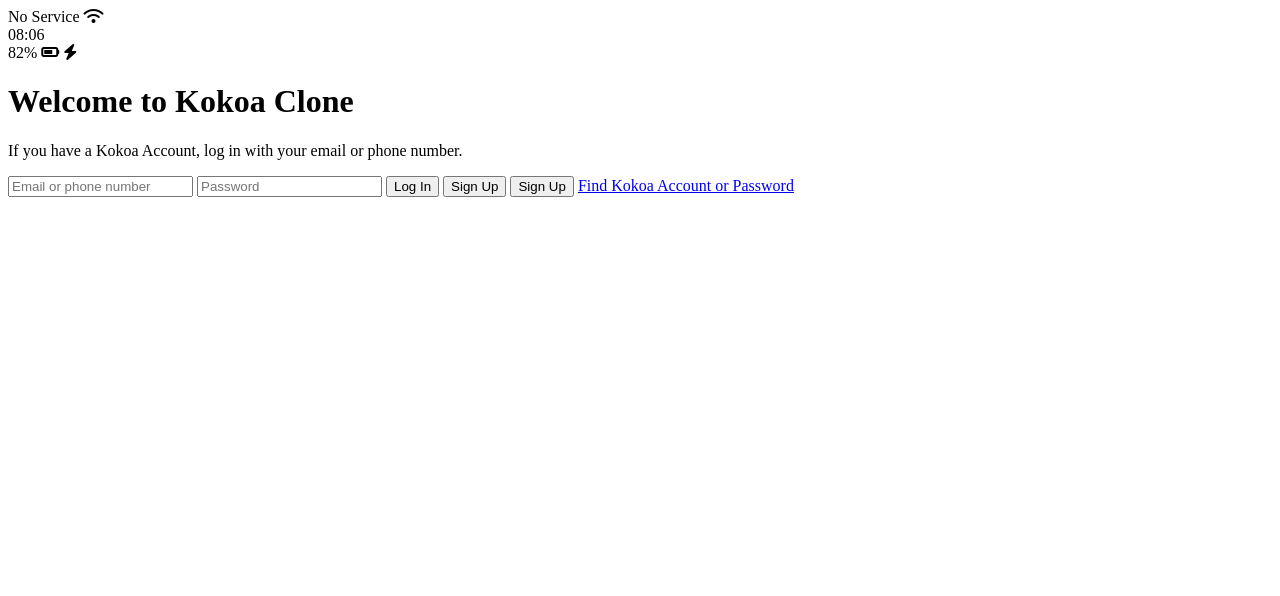
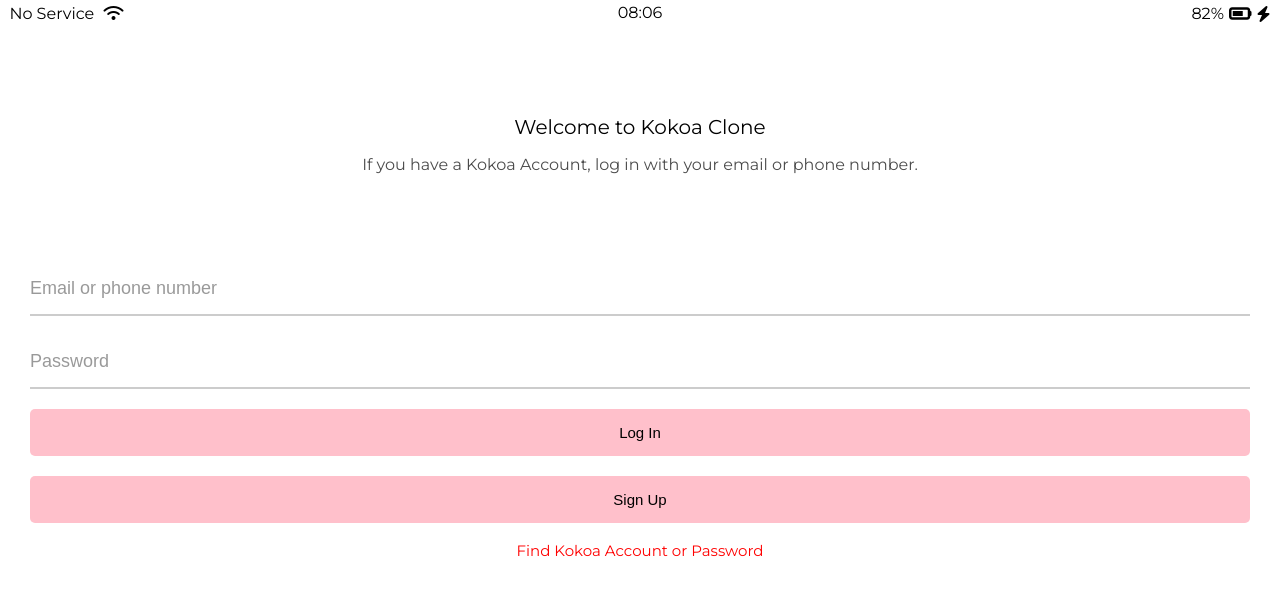
Before and after one commit to sikk806/kokoa-clone, a plain HTML site: page index.html in a window 1280 px wide. Drawn offline with Linux system fonts and the light colour scheme.

Commit message:
make login

```diff
--- /dev/null
+++ b/CSS/Components/status-bar.css
@@ -0,0 +1,28 @@
+.status-bar {
+  display: flex;
+  justify-content: center;
+  padding: 5px 3px;
+}
+
+.status-bar__column {
+  width: 33%;
+}
+
+.status-bar__column:first-child span {
+  margin-right: 5px;
+}
+
+.status-bar__column:nth-child(2) {
+  display: flex;
+  justify-content: center;
+}
+
+.status-bar__column:last-child {
+  display: flex;
+  justify-content: flex-end;
+  align-items: center;
+}
+
+.status-bar__column .fa-battery-three-quarters {
+  margin: 0px 5px;
+}
--- /dev/null
+++ b/CSS/reset.css
@@ -0,0 +1,132 @@
+/* http://meyerweb.com/eric/tools/css/reset/
+   v2.0 | 20110126
+   License: none (public domain)
+*/
+
+html,
+body,
+div,
+span,
+applet,
+object,
+iframe,
+h1,
+h2,
+h3,
+h4,
+h5,
+h6,
+p,
+blockquote,
+pre,
+a,
+abbr,
+acronym,
+address,
+big,
+cite,
+code,
+del,
+dfn,
+em,
+img,
+ins,
+kbd,
+q,
+s,
+samp,
+small,
+strike,
+strong,
+sub,
+sup,
+tt,
+var,
+b,
+u,
+i,
+center,
+dl,
+dt,
+dd,
+ol,
+ul,
+li,
+fieldset,
+form,
+label,
+legend,
+table,
+caption,
+tbody,
+tfoot,
+thead,
+tr,
+th,
+td,
+article,
+aside,
+canvas,
+details,
+embed,
+figure,
+figcaption,
+footer,
+header,
+hgroup,
+menu,
+nav,
+output,
+ruby,
+section,
+summary,
+time,
+mark,
+audio,
+video {
+  margin: 0;
+  padding: 0;
+  border: 0;
+  font-size: 100%;
+  font: inherit;
+  vertical-align: baseline;
+}
+/* HTML5 display-role reset for older browsers */
+article,
+aside,
+details,
+figcaption,
+figure,
+footer,
+header,
+hgroup,
+menu,
+nav,
+section {
+  display: block;
+}
+body {
+  line-height: 1;
+}
+ol,
+ul {
+  list-style: none;
+}
+blockquote,
+q {
+  quotes: none;
+}
+blockquote:before,
+blockquote:after,
+q:before,
+q:after {
+  content: "";
+  content: none;
+}
+table {
+  border-collapse: collapse;
+  border-spacing: 0;
+}
+input:focus {
+  outline: none;
+}
--- /dev/null
+++ b/CSS/screens/login.css
@@ -0,0 +1,39 @@
+#login-form {
+  display: flex;
+  flex-direction: column;
+  margin: 0px 30px;
+}
+
+#login-form input {
+  border: none;
+  font-size: 18px;
+  padding: 15px 0px;
+  margin-bottom: 20px;
+}
+
+#login-form input:not([type="submit"]) {
+  border-bottom: 2px solid rgba(0, 0, 0, 0.2);
+  transition: border-color 0.3s ease-in-out;
+}
+
+/* 박스 안의 문자들 */
+#login-form input::placeholder {
+  color: rgba(0, 0, 0, 0.4);
+}
+
+#login-form input:focus:not([type="submit"]) {
+  border-color: var(--yellow);
+}
+
+#login-form input[type="submit"] {
+  background-color: pink;
+  font-size: 15px;
+  border-radius: 5px;
+}
+
+#login-form a {
+  text-align: center;
+  text-decoration: none;
+  color: red;
+  font-size: 15px;
+}
--- /dev/null
+++ b/CSS/style.css
@@ -0,0 +1,29 @@
+@import url("https://fonts.googleapis.com/css2?family=Montserrat:wght@400;500;600&display=swap");
+@import "reset.css";
+@import "variables.css";
+
+@import "Components/status-bar.css";
+
+@import "screens/login.css";
+
+body {
+  font-family: "Montserrat", sans-serif;
+}
+
+.welcome-header {
+  margin: 90px 0px;
+  text-align: center;
+  display: flex;
+  flex-direction: column;
+  align-items: center;
+}
+
+.welcome-header__title {
+  margin-bottom: 20px;
+  font-size: 20px;
+}
+
+.welcome-header__text {
+  width: 60%;
+  opacity: 0.7;
+}
--- /dev/null
+++ b/CSS/variables.css
@@ -0,0 +1,3 @@
+:root {
+  --yellow: #fae100;
+}
--- a/index.html
+++ b/index.html
@@ -1,12 +1,13 @@
-<!DOCTYPE html>
+<!DOCTYPE html> <!-- '!' (Enter) -->
 <html lang="en">
 <head>
+    <link rel="stylesheet" href="css/style.css"> <!-- style:css -->
     <meta charset="UTF-8">
     <meta name="viewport" content="width=device-width, initial-scale=1.0">
     <title>Welcome to Kokoa Talk</title>
 </head>
 <body>
-    <div id="status-bar">
+    <div class="status-bar">
         <div class="status-bar__column">
             <span>No Service</span>
             <i class="fas fa-wifi"></i>
@@ -17,7 +18,7 @@
         </div>
         <div class="status-bar__column">
             <span>82%</span>
-            <i class="fas fa-battery-three-quarters"></i>
+            <i class="fas fa-battery-three-quarters fa-lg"></i>
             <i class="fas fa-bolt"></i>
         </div>
     </div>
@@ -29,12 +30,11 @@
         </p>
     </header>
 
-    <form id="login-form">
+    <form action="friends.html" method="get" id="login-form">
         <input type="text" placeholder="Email or phone number"/>
         <input type="password" placeholder="Password"/>
         <input type="submit" value="Log In" />
         <input type="submit" value="Sign Up" />
-        <button href="#">Sign Up</button>
         <a href="#">Find Kokoa Account or Password
     </form>
 
```
Also changed, not shown: friends.html (added, +1 -0 lines).
